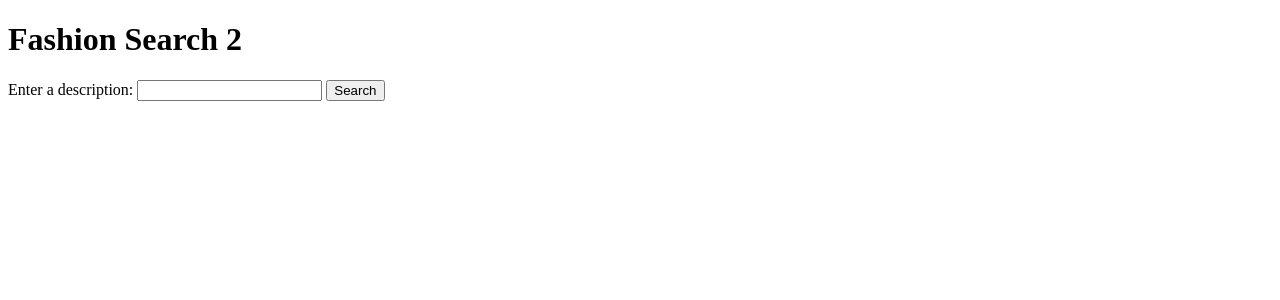
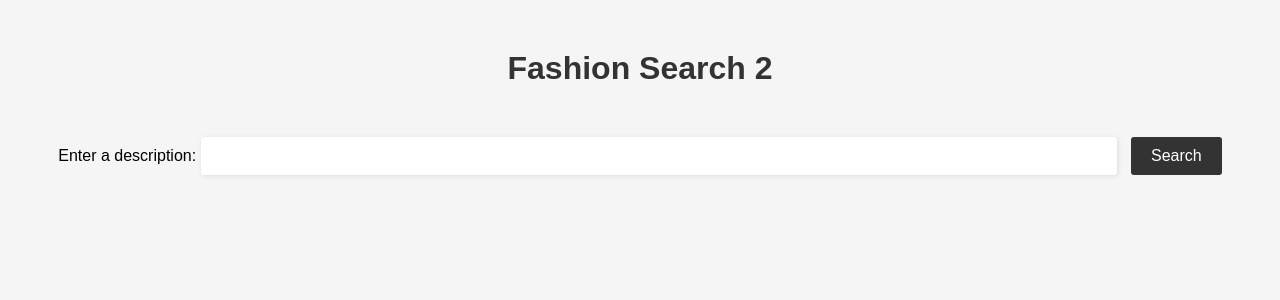
Before and after one commit to kramrakhani/fashion-search, a Flask app: page / in a window 1280 px wide. Shown: the top 300 px of the page. Run offline with Flask 3, Linux system fonts and the light colour scheme; parts of the project's set-up code (start-up, migrations or seed data) failed here and were passed over.

Commit message:
Add files via upload

```diff
--- a/templates/index.html
+++ b/templates/index.html
@@ -7,6 +7,74 @@
     <meta http-equiv="X-UA-Compatible" content="ie=edge">
     <title>Fashion Search 2</title>
     <script src="https://code.jquery.com/jquery-3.6.0.min.js"></script>
+    <style>
+        /* Add some basic styling to the page */
+        body {
+            font-family: Arial, sans-serif;
+            background-color: #f5f5f5;
+            margin: 0;
+            padding: 0;
+        }
+
+        h1 {
+            text-align: center;
+            margin-top: 50px;
+            color: #333;
+        }
+
+        form {
+            text-align: center;
+            margin-top: 50px;
+        }
+
+        input[type="text"] {
+            padding: 10px;
+            border: none;
+            border-radius: 3px;
+            box-shadow: 1px 1px 5px rgba(0,0,0,0.1);
+            font-size: 16px;
+            width: 70%;
+        }
+
+        button[type="submit"] {
+            padding: 10px 20px;
+            border: none;
+            border-radius: 3px;
+            background-color: #333;
+            color: #fff;
+            font-size: 16px;
+            cursor: pointer;
+            margin-left: 10px;
+        }
+
+        button[type="submit"]:hover {
+            background-color: #111;
+        }
+
+        #result {
+            margin-top: 50px;
+            text-align: center;
+        }
+
+        img {
+            width: 200px;
+            height: 200px;
+            object-fit: cover;
+            margin-right: 10px;
+            margin-bottom: 10px;
+        }
+
+        .item {
+            display: inline-block;
+            vertical-align: top;
+        }
+
+        .item-text {
+            font-size: 14px;
+            margin-top: 10px;
+            color: #666;
+        }
+    </style>
 </head>
 <body>
     <h1>Fashion Search 2</h1>
@@ -16,7 +84,7 @@
         <button type="submit">Search</button>
     </form>
     <div id="result">
-        <!-- The result image will be displayed here -->
+        <!-- The result images will be displayed here -->
     </div>
 
     <script>
@@ -24,9 +92,13 @@
             event.preventDefault();
             var searchQuery = $("#search_query").val();
             $.post("/search", { search_query: searchQuery }, function (data) {
-                $("#result").html('<img src="' + data.image_url + '" alt="Matched image">');
+                $("#result").empty(); // Clear any previous results
+                data.forEach(function (item) {
+                    $("#result").append('<div class="item"><img src="' + item.image + '" alt="Matched image"><div class="item-text">' + item.id + '</div></div>');
+                });
             });
         });
+
     </script>
 </body>
 </html>
```
